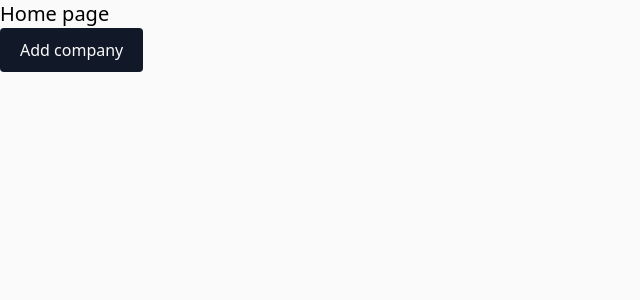
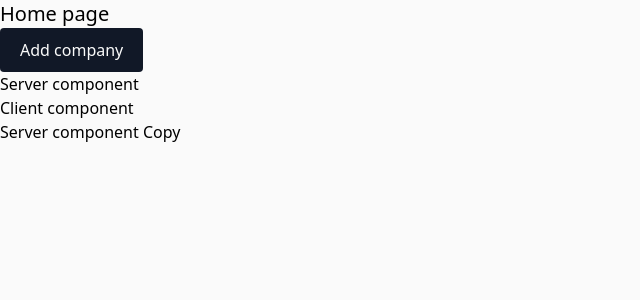
Before and after one commit to dvankevich/nextjs-crm, a Next.js app: page / in a window 1280 px wide. Shown: the top 300 px of the page, without its empty margins (0-640 px from the left). Built offline with nearby package versions, Linux system fonts and the light colour scheme.

Commit message:
How to use Server and Client Components together

```diff
--- /dev/null
+++ b/src/app/components/client-component.tsx
@@ -0,0 +1,17 @@
+'use client';
+import React from 'react';
+import ServerComponentCopy from './server-component-copy';
+
+export interface ClientComponentProps {
+  children?: React.ReactNode;
+}
+
+export default function ClientComponent({ children }: ClientComponentProps) {
+  console.log('Client component');
+  return (
+    <div>
+      <span>Client component</span>
+      {children}
+    </div>
+  );
+}
--- /dev/null
+++ b/src/app/components/server-component-copy.tsx
@@ -0,0 +1,22 @@
+import { headers } from 'next/headers';
+import React from 'react';
+
+export interface ServerComponentProps {
+  children?: React.ReactNode;
+}
+
+export default function ServerComponentCopy({
+  children,
+}: ServerComponentProps) {
+  console.log('Server component Copy');
+  const headerList = headers();
+  headerList.forEach((value, key) => {
+    console.log(`${key} ==> ${value}`);
+  });
+  return (
+    <div>
+      <span>Server component Copy</span>
+      {children}
+    </div>
+  );
+}
--- /dev/null
+++ b/src/app/components/server-component.tsx
@@ -0,0 +1,15 @@
+import React from 'react';
+
+export interface ServerComponentProps {
+  children?: React.ReactNode;
+}
+
+export default function ServerComponent({ children }: ServerComponentProps) {
+  console.log('Server component');
+  return (
+    <div>
+      <span>Server component</span>
+      {children}
+    </div>
+  );
+}
--- a/src/app/page.tsx
+++ b/src/app/page.tsx
@@ -1,6 +1,9 @@
 // src/page.tsx
 import AddCompanyButton from '@/app/components/add-company-button';
 import { headers } from 'next/headers';
+import ServerComponent from './components/server-component';
+import ClientComponent from './components/client-component';
+import ServerComponentCopy from './components/server-component-copy';
 
 export default function Home() {
   const headerList = headers();
@@ -11,6 +14,10 @@
     <main>
       <h1 className="text-xl">Home page</h1>
       <AddCompanyButton />
+      <ServerComponent />
+      <ClientComponent>
+        <ServerComponentCopy />
+      </ClientComponent>
     </main>
   );
 }
```
